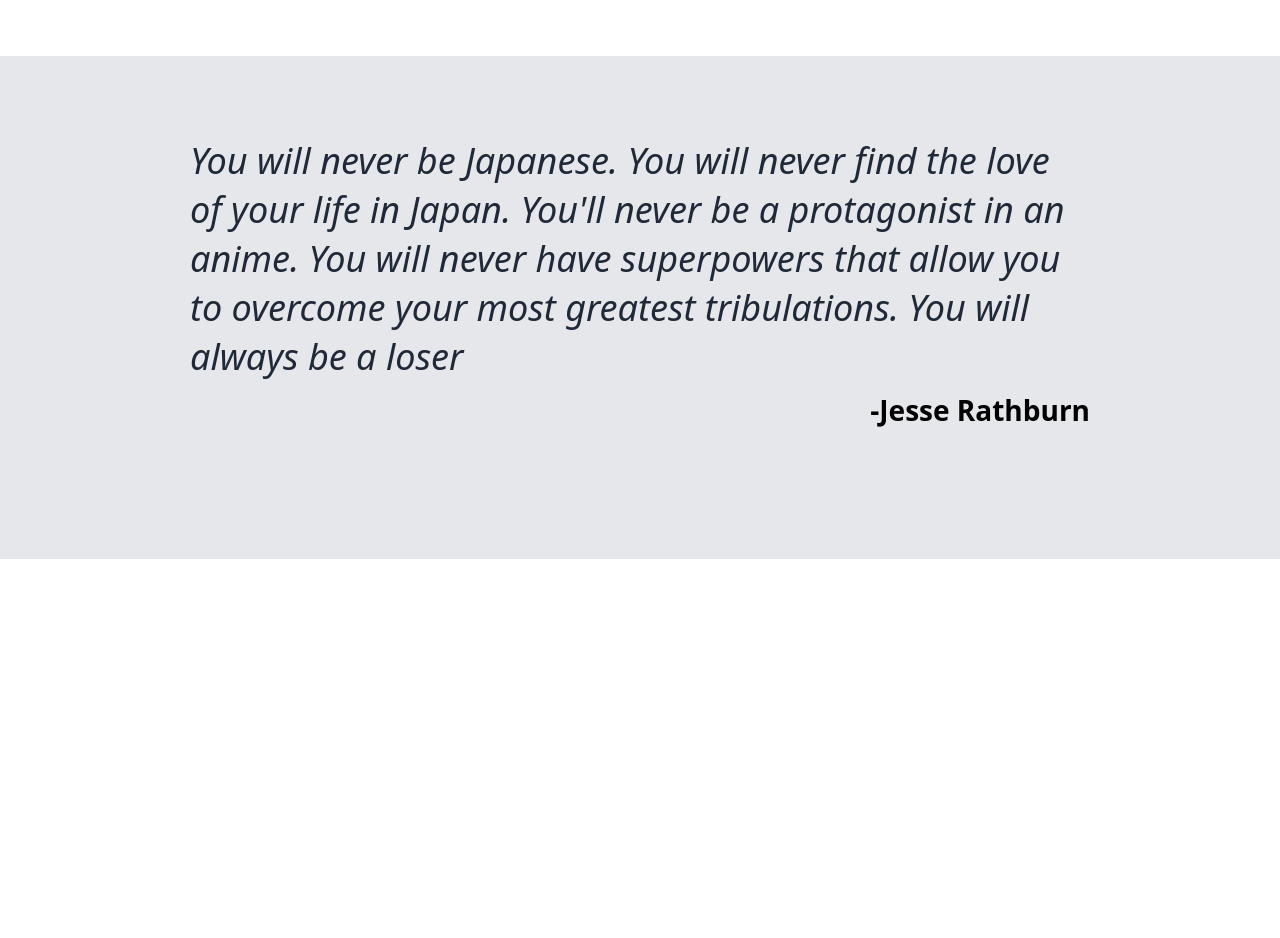
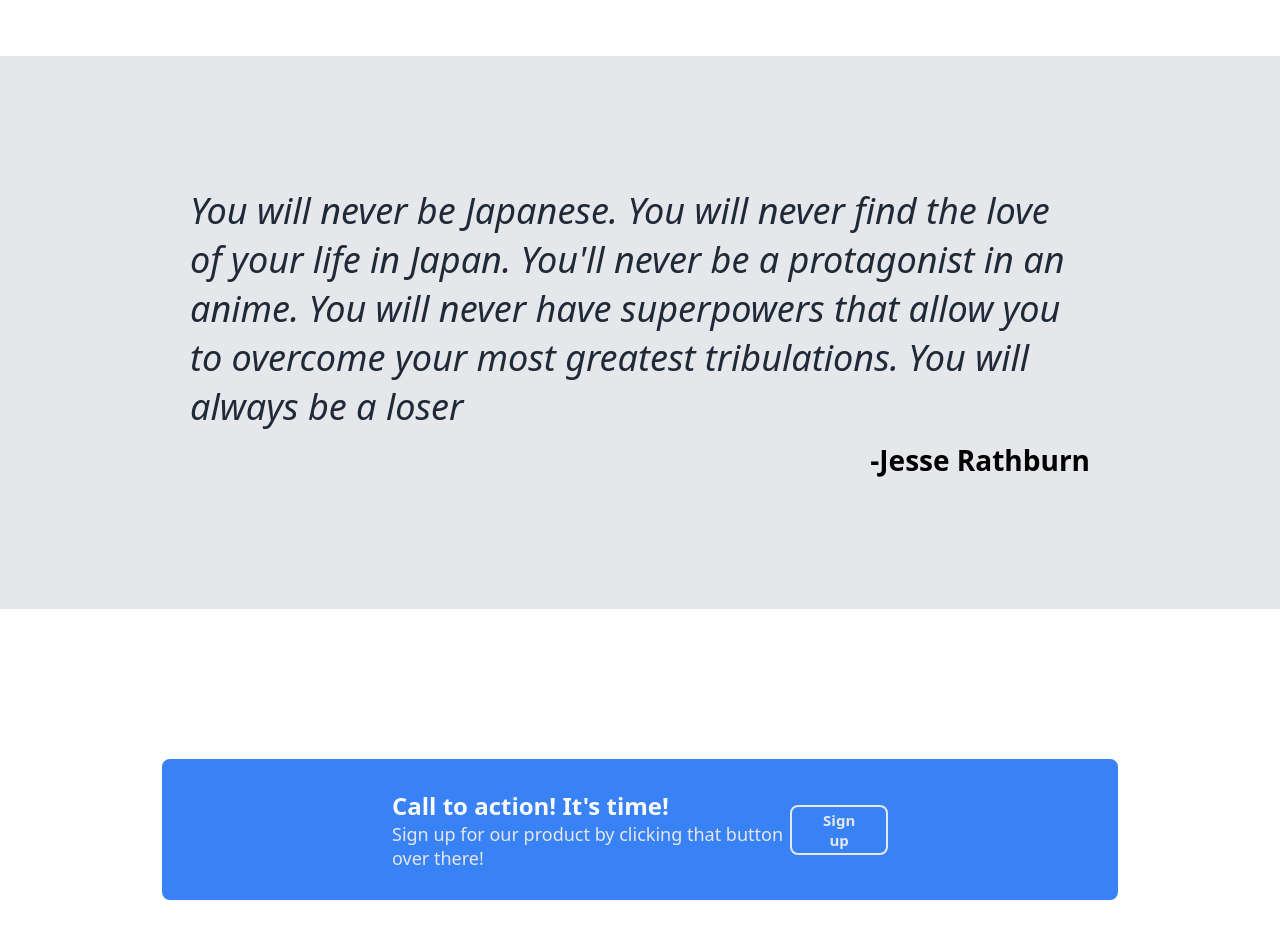
Before and after one commit to BatChest/LandingPage, a plain HTML site: page index.html in a window 1280 px wide. Shown: the part 1000-1938 px from the top of the page. Before the commit the page ends 1709 px from the top, so only its background shows below. Drawn offline with Linux system fonts and the light colour scheme.

Commit message:
Overall layout is completed

```diff
--- a/index.html
+++ b/index.html
@@ -72,6 +72,20 @@
       </div>
     </div>
   </div>
+
+  <div class="footer">
+    <div class="footer_leftside">
+      <div class="footer_text1">
+        Call to action! It's time!
+      </div>
+      <div class="footer_text2">
+        Sign up for our product by clicking that button over there!
+      </div>
+    </div>
+    <div class="footer_button">
+      <button>Sign up</button>
+    </div>
+  </div>
 </body>
 
 </html>
--- a/style.css
+++ b/style.css
@@ -145,6 +145,7 @@ body {
   margin: 0 auto;
   position: relative;
   margin-bottom: 50px;
+  margin-top: 50px;
 }
 
 .quote {
@@ -160,3 +161,48 @@ body {
   font-weight: bold;
   margin-top: 10px;
 }
+
+.footer {
+  display: flex;
+  justify-content: space-between;
+  align-items: center;
+  background: #3882F6;
+  margin: 100px auto;
+  padding: 30px;
+  width: auto;
+  max-width: 70%;
+  border-radius: 8px;
+}
+
+.footer_leftside {
+  display: flex;
+  flex-direction: column;
+  justify-content: flex-start;
+  padding-left: 200px;
+}
+
+.footer_text1 {
+  color: #F9FAF8;
+  font-size: 24px;
+  font-weight: bold;
+}
+
+.footer_text2 {
+  color: #E5E7EB;
+  font-size: 18px;
+}
+
+.footer_button {
+  padding-right: 200px;
+}
+
+.footer_button button {
+  font-family: system-ui, -apple-system, BlinkMacSystemFont, 'Segoe UI', Roboto, Oxygen, Ubuntu, Cantarell, 'Open Sans', 'Helvetica Neue', sans-serif;
+  color: #E5E7EB;
+  background: #3882F6;
+  border: 2px solid #E5E7EB;
+  border-radius: 8px;
+  padding: 3px 30px;
+  font-size: 15px;
+  font-weight: bold;
+}
```
